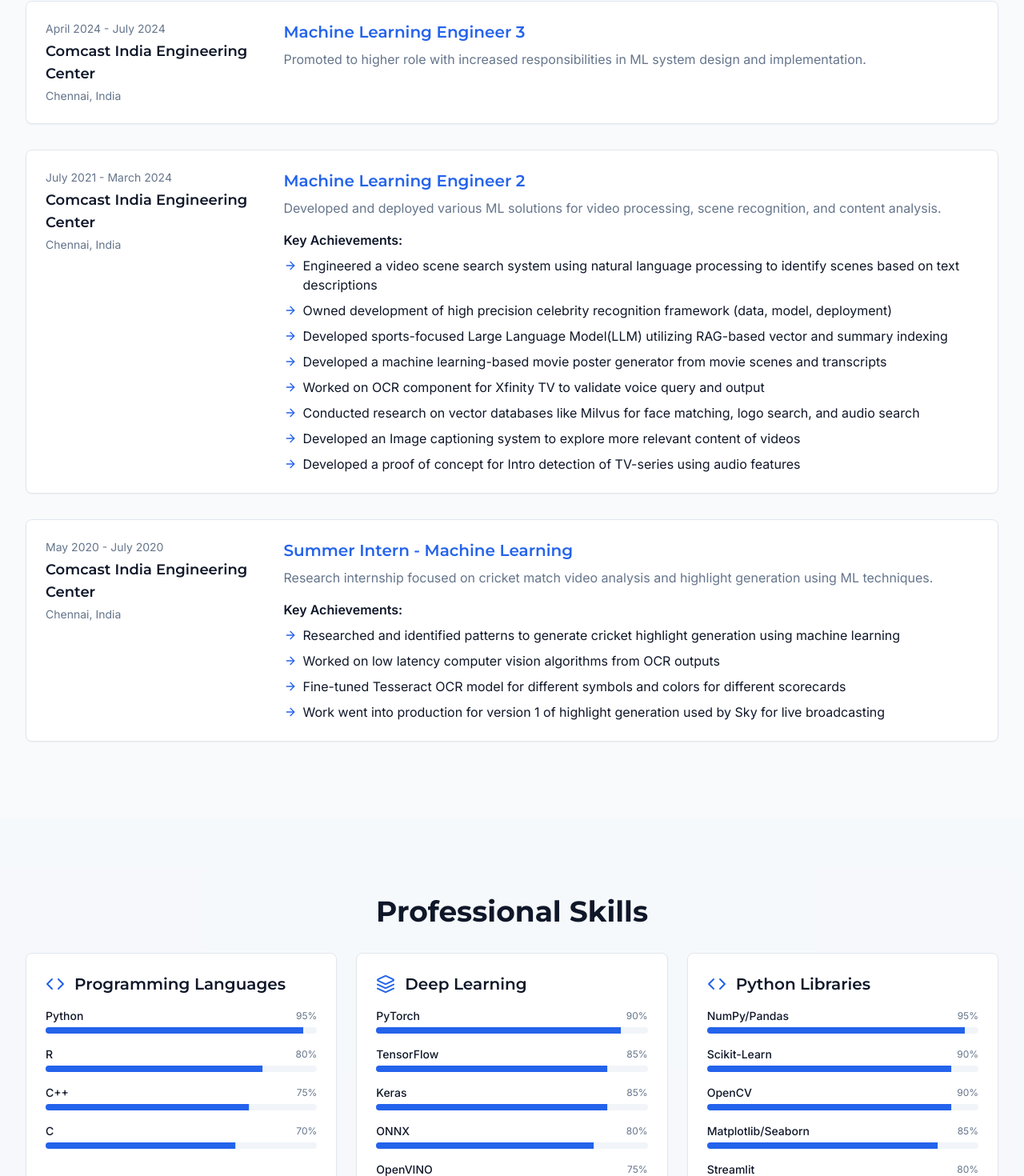
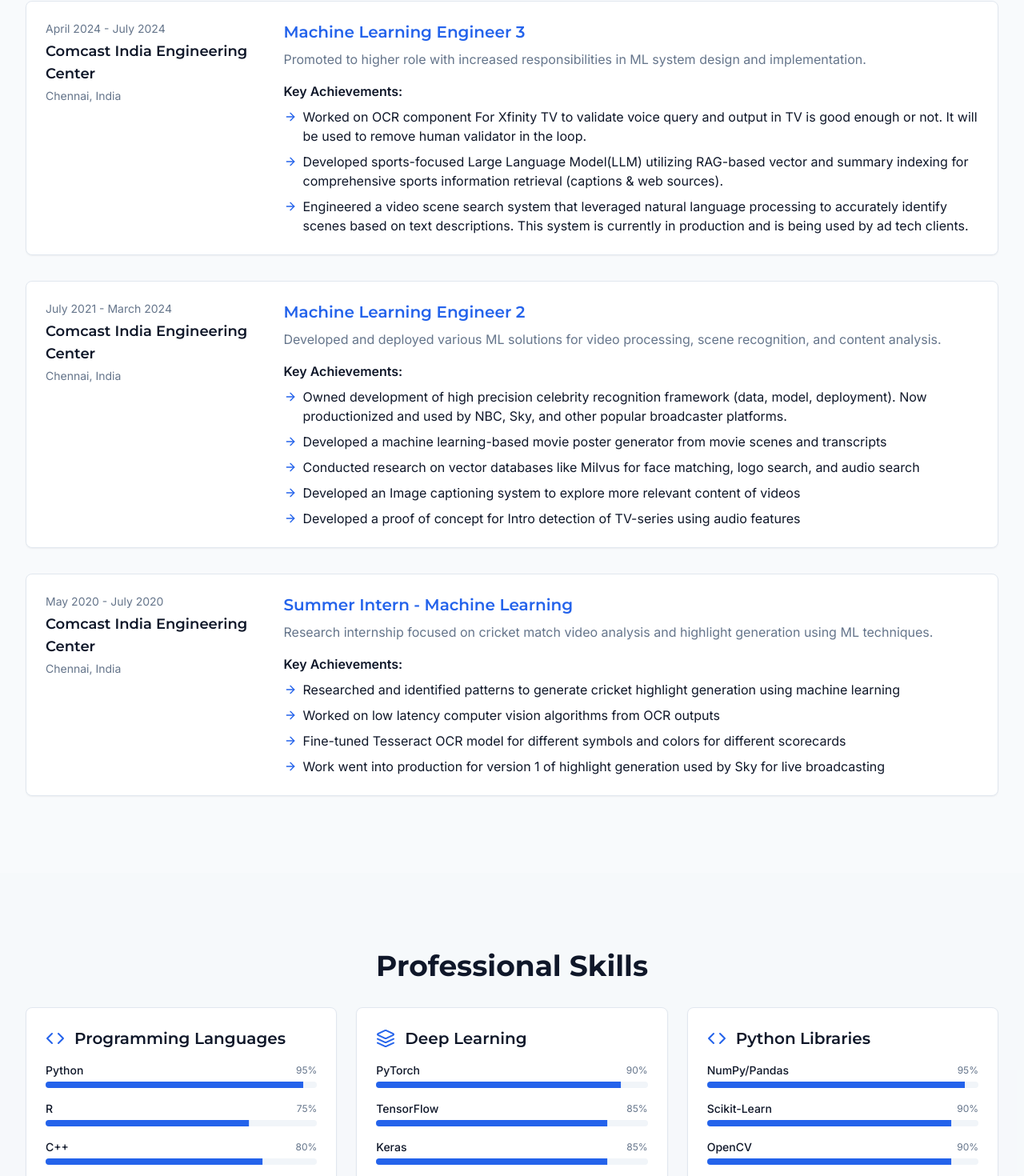
Before and after one commit to akhilagrawal14/portfolio-featured-space, a React (Vite) app: page / in a window 1280 px wide. Shown: the part 1711-3181 px from the top of the page at 80% size. Built offline with nearby package versions, Linux system fonts and the light colour scheme.

Commit message:
Update projects and skills
- Remove demo links from projects.
- Update project descriptions and assignments for ML3 and ML2 roles.
- Adjust skill percentages.
- Update Anemia detection image.

```diff
--- a/src/components/Experience.tsx
+++ b/src/components/Experience.tsx
@@ -21,7 +21,11 @@ const experiences = [
     period: "April 2024 - July 2024",
     location: "Chennai, India",
     description: "Promoted to higher role with increased responsibilities in ML system design and implementation.",
-    achievements: []
+    achievements: [
+      "Worked on OCR component For Xfinity TV to validate voice query and output in TV is good enough or not. It will be used to remove human validator in the loop.",
+      "Developed sports-focused Large Language Model(LLM) utilizing RAG-based vector and summary indexing for comprehensive sports information retrieval (captions & web sources).",
+      "Engineered a video scene search system that leveraged natural language processing to accurately identify scenes based on text descriptions. This system is currently in production and is being used by ad tech clients."
+    ]
   },
   {
     title: "Machine Learning Engineer 2",
@@ -30,11 +34,8 @@ const experiences = [
     location: "Chennai, India",
     description: "Developed and deployed various ML solutions for video processing, scene recognition, and content analysis.",
     achievements: [
-      "Engineered a video scene search system using natural language processing to identify scenes based on text descriptions",
-      "Owned development of high precision celebrity recognition framework (data, model, deployment)",
-      "Developed sports-focused Large Language Model(LLM) utilizing RAG-based vector and summary indexing",
+      "Owned development of high precision celebrity recognition framework (data, model, deployment). Now productionized and used by NBC, Sky, and other popular broadcaster platforms.",
       "Developed a machine learning-based movie poster generator from movie scenes and transcripts",
-      "Worked on OCR component for Xfinity TV to validate voice query and output",
       "Conducted research on vector databases like Milvus for face matching, logo search, and audio search",
       "Developed an Image captioning system to explore more relevant content of videos",
       "Developed a proof of concept for Intro detection of TV-series using audio features"
--- a/src/components/Projects.tsx
+++ b/src/components/Projects.tsx
@@ -3,7 +3,7 @@ import React from 'react';
 import { Card, CardContent } from '@/components/ui/card';
 import { Badge } from '@/components/ui/badge';
 import { Button } from '@/components/ui/button';
-import { ExternalLink, Github, FolderOpen, Award } from 'lucide-react';
+import { Github, FolderOpen, Award } from 'lucide-react';
 
 const projects = [
   {
@@ -11,7 +11,6 @@ const projects = [
     description: "Developed a high-precision fruit detection model using YOLOv9, trained on a custom dataset of 10 fruit classes with bounding box annotations. Achieved mAP50 of 0.791, precision 0.81 and recall 0.689 with limited training data.",
     image: "https://images.unsplash.com/photo-1490885578174-acda8905c2c6?auto=format&fit=crop&w=800&q=80",
     tags: ["Computer Vision", "YOLOv9", "Object Detection", "PyTorch"],
-    liveLink: "#",
     repoLink: "https://github.com",
     applications: ["Logistic automation", "Autonomous fruit harvesting robots"]
   },
@@ -20,7 +19,6 @@ const projects = [
     description: "Implemented novel neural style transfer architecture based on VGG16. Designed and coded an efficient style transfer pipeline that generates artistic visuals with exceptional quality and customizable stylization effects.",
     image: "https://images.unsplash.com/photo-1579783902614-a3fb3927b6a5?auto=format&fit=crop&w=800&q=80",
     tags: ["Neural Style Transfer", "VGG16", "PyTorch", "Computer Vision"],
-    liveLink: "#",
     repoLink: "https://github.com",
     applications: ["Artistic exploration", "Image editing and stylization"]
   },
@@ -29,16 +27,14 @@ const projects = [
     description: "Developed a machine learning model to automatically skip songs in movies using audio features extraction and classification. The framework outputs timestamps of songs present in movies with 90% accuracy and only 2-second average deviation.",
     image: "https://images.unsplash.com/photo-1511671782779-c97d3d27a1d4?auto=format&fit=crop&w=800&q=80",
     tags: ["Audio Classification", "PANNs", "Feature Extraction", "Machine Learning"],
-    liveLink: "#",
     repoLink: "https://github.com",
     applications: ["Movie editing", "Content modification", "Viewer experience enhancement"]
   },
   {
     title: "Anemia Detection from Retinal Images",
     description: "Collaborated with Sankara Nethralaya to detect anemia from retinal fundus images using deep learning. Experimented with MobileNet V2, DenseNet 121, and ResNet50 models, achieving an AUC of 0.65 with data augmentation to address imbalance.",
-    image: "https://images.unsplash.com/photo-1576091160550-2173dba999ef?auto=format&fit=crop&w=800&q=80",
+    image: "/lovable-uploads/62b44eb4-5908-47d5-a97e-3bc5982175bf.png",
     tags: ["Medical AI", "CNN", "Gradcam", "Data Augmentation"],
-    liveLink: "#",
     repoLink: "https://github.com",
     applications: ["Medical diagnostics", "Non-invasive disease detection"]
   },
@@ -99,12 +95,6 @@ const Projects = () => {
                         Code
                       </a>
                     </Button>
-                    <Button size="sm" asChild>
-                      <a href={project.liveLink} target="_blank" rel="noopener noreferrer">
-                        <ExternalLink size={16} className="mr-2" />
-                        Demo
-                      </a>
-                    </Button>
                   </div>
                 </CardContent>
               </Card>
--- a/src/components/Skills.tsx
+++ b/src/components/Skills.tsx
@@ -19,9 +19,9 @@ const skillCategories: SkillCategory[] = [
     icon: <Code className="text-primary" size={24} />,
     skills: [
       { name: "Python", level: 95 },
-      { name: "R", level: 80 },
-      { name: "C++", level: 75 },
-      { name: "C", level: 70 },
+      { name: "R", level: 75 },
+      { name: "C++", level: 80 },
+      { name: "C", level: 85 },
     ]
   },
   {
@@ -32,7 +32,7 @@ const skillCategories: SkillCategory[] = [
       { name: "TensorFlow", level: 85 },
       { name: "Keras", level: 85 },
       { name: "ONNX", level: 80 },
-      { name: "OpenVINO", level: 75 },
+      { name: "OpenVINO", level: 90 },
     ]
   },
   {
@@ -50,7 +50,7 @@ const skillCategories: SkillCategory[] = [
     name: "MLOps",
     icon: <Workflow className="text-primary" size={24} />,
     skills: [
-      { name: "MLflow", level: 85 },
+      { name: "MLflow", level: 90 },
       { name: "DVC", level: 80 },
       { name: "ZenML", level: 75 },
       { name: "RAY", level: 85 },
@@ -61,9 +61,9 @@ const skillCategories: SkillCategory[] = [
     name: "Containerization & Web",
     icon: <Server className="text-primary" size={24} />,
     skills: [
-      { name: "Docker", level: 85 },
+      { name: "Docker", level: 95 },
       { name: "Kubernetes", level: 75 },
-      { name: "FastAPI", level: 85 },
+      { name: "FastAPI", level: 90 },
       { name: "Flask", level: 80 },
     ]
   },
@@ -71,9 +71,9 @@ const skillCategories: SkillCategory[] = [
     name: "Cloud & Tools",
     icon: <Cloud className="text-primary" size={24} />,
     skills: [
-      { name: "AWS", level: 85 },
+      { name: "AWS", level: 90 },
       { name: "AWS Sagemaker", level: 80 },
-      { name: "GCP", level: 75 },
+      { name: "GCP", level: 90 },
       { name: "CVAT", level: 80 },
       { name: "Label Studio", level: 85 },
     ]
```
Also changed, not shown: public/lovable-uploads/62b44eb4-5908-47d5-a97e-3bc5982175bf.png (added).
